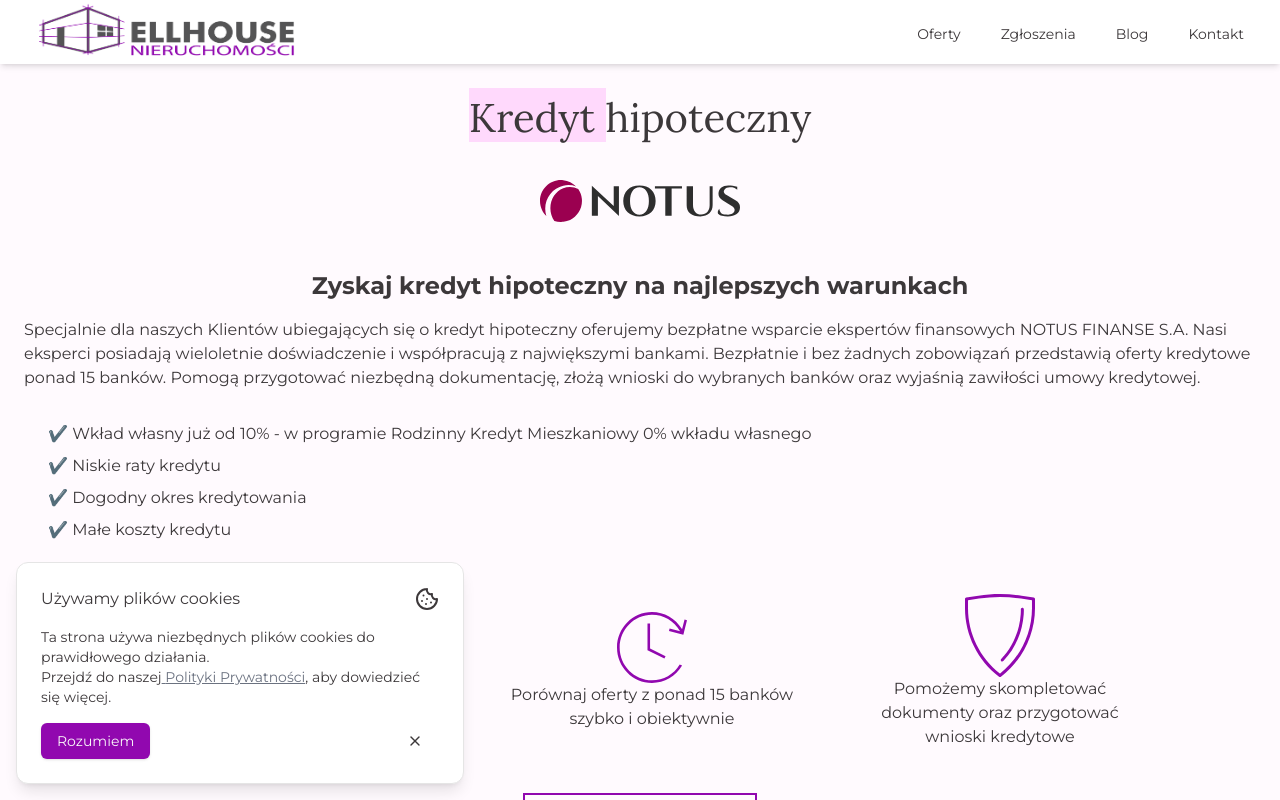
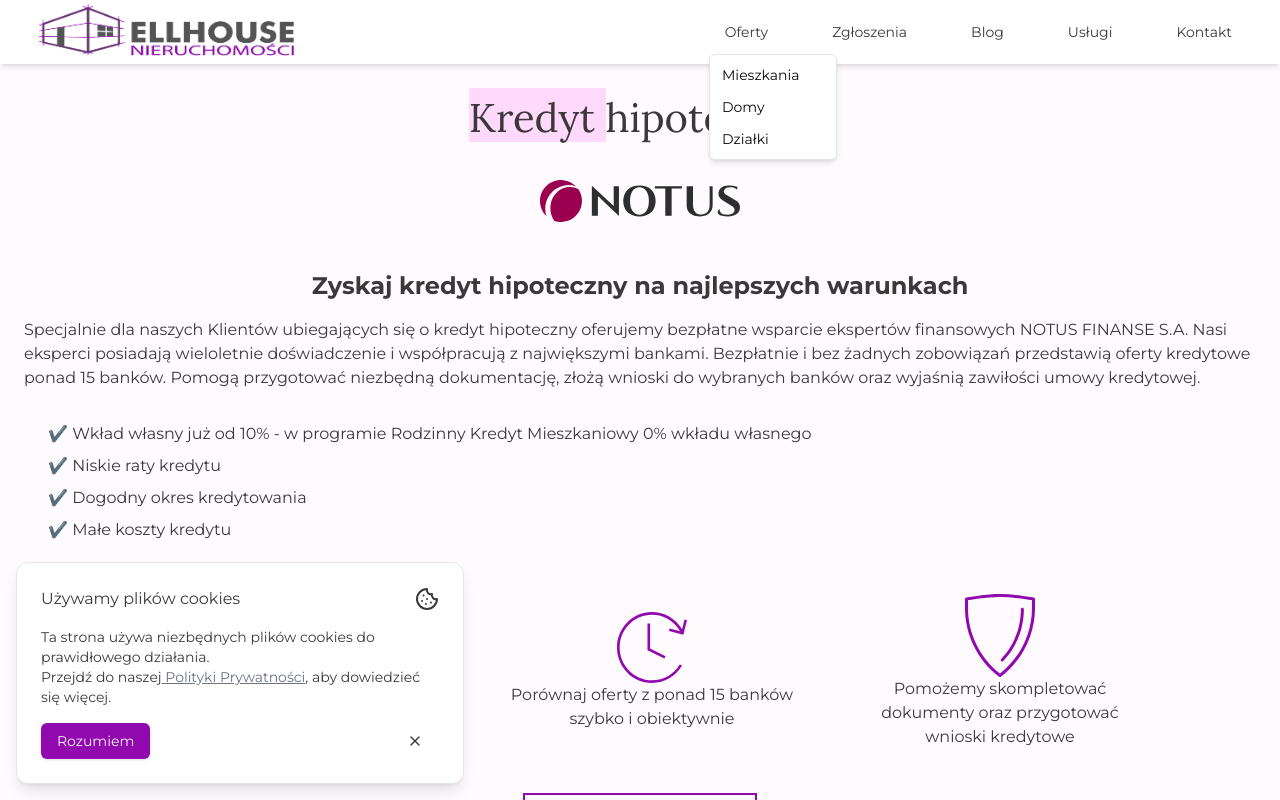
Before and after one commit to Kuzdra24/web-ellhosuse, a Next.js app: page /uslugi in a window 1280 px wide. Both pictures are taken after a click on the button "Oferty". Shown: the top 800 px of the page. Built offline with nearby package versions, Linux system fonts and the light colour scheme.

Commit message:
refactor: use shadcn dropdown in navigation menu

```diff
--- a/components/Navbar.tsx
+++ b/components/Navbar.tsx
@@ -1,10 +1,13 @@
 "use client";
+
 import Link from "next/link";
 import Image from "next/image";
-import logo from '@/assets/images/logo.png'
+import logo from '@/assets/images/logo.png';
 import { useState } from "react";
+import { useWidth } from "@/hooks/useWidth";
 import HamburgerMenu from "./HamburgerMenu";
-import { useWidth } from "@/hooks/useWidth";
+import { Button } from "@/components/UI/Button";
+import { DropdownMenu, DropdownMenuTrigger, DropdownMenuContent, DropdownMenuItem } from "@/components/UI/dropdown-menu";
 
 export const navigation = {
   offers: {
@@ -18,41 +21,26 @@
   submissions: {
     name: "Zgłoszenia",
     items: [
-      { name: "Zgłoś nieruchomość", href: "/zglos-nieruchomosc" },
+      { name: "Sprzedaj nieruchomość", href: "/zglos-nieruchomosc" },
       { name: "Zleć poszukiwanie", href: "/zlec-poszukiwanie" },
     ],
   },
-  blog: {
-    name: "Blog",
-    href: "/blog",
-  },
-  contact: {
-    name: "Kontakt",
-    href: "/kontakt",
-  },
+  blog: { name: "Blog", href: "/blog" },
+  services: { name: "Usługi", href: "/uslugi" },
+  contact: { name: "Kontakt", href: "/kontakt" },
 };
 
 export const Navbar = () => {
-  const [activeDropdown, setActiveDropdown] = useState<string | null>(null);
-
   const width = useWidth();
-
-  const handleMouseEnter = (menu: string) => {
-    setActiveDropdown(menu);
-  };
-
-  const handleMouseLeave = () => {
-    setActiveDropdown(null);
-  };
 
   return (
     <nav className="w-full bg-white shadow-md font-montserrat fixed z-50">
       <div className="max-w-[1600px] mx-auto px-4 sm:px-6 lg:px-8">
-        <div className="flex justify-between h-16">
+        <div className="flex justify-between h-16 items-center">
           {/* Logo */}
-          <div className="flex-shrink-0 flex items-center">
+          <div className="flex-shrink-0">
             <Link href="/">
-            <Image src={logo} alt='logo' className="h-[45px] md:h-[60px] w-auto"/>
+              <Image src={logo} alt="logo" className="h-[45px] md:h-[60px] w-auto" />
             </Link>
           </div>
 
@@ -62,66 +50,41 @@
               <HamburgerMenu />
             ) : (
               <>
-                <div
-                  className="relative"
-                  onMouseEnter={() => handleMouseEnter("offers")}
-                  onMouseLeave={handleMouseLeave}
-                >
-                  <button className="h-16 inline-flex items-center px-1 pt-1 text-sm font-medium">
-                    {navigation.offers.name}
-                  </button>
-                  {activeDropdown === "offers" && (
-                    <div className="absolute z-10 -ml-4 mt-0 w-48 rounded-md bg-white py-1 shadow-lg">
-                      {navigation.offers.items.map((item) => (
-                        <Link
-                          key={item.name}
-                          href={item.href}
-                          className="block px-4 py-2 text-sm hover:bg-gray-100"
-                        >
-                          {item.name}
-                        </Link>
-                      ))}
-                    </div>
-                  )}
-                </div>
+                <DropdownMenu>
+                  <DropdownMenuTrigger asChild>
+                    <Button variant="menu">{navigation.offers.name}</Button>
+                  </DropdownMenuTrigger>
+                  <DropdownMenuContent align="start">
+                    {navigation.offers.items.map((item) => (
+                      <DropdownMenuItem key={item.name} asChild>
+                        <Link href={item.href}>{item.name}</Link>
+                      </DropdownMenuItem>
+                    ))}
+                  </DropdownMenuContent>
+                </DropdownMenu>
 
-                {/* Submissions Dropdown */}
-                <div
-                  className="relative"
-                  onMouseEnter={() => handleMouseEnter("submissions")}
-                  onMouseLeave={handleMouseLeave}
-                >
-                  <button className="h-16 inline-flex items-center px-1 pt-1 text-sm font-medium">
-                    {navigation.submissions.name}
-                  </button>
-                  {activeDropdown === "submissions" && (
-                    <div className="absolute z-10 -ml-4 mt-0 w-48 rounded-md bg-white py-1 shadow-lg">
-                      {navigation.submissions.items.map((item) => (
-                        <Link
-                          key={item.name}
-                          href={item.href}
-                          className="block px-4 py-2 text-sm hover:bg-gray-100"
-                        >
-                          {item.name}
-                        </Link>
-                      ))}
-                    </div>
-                  )}
-                </div>
+                <DropdownMenu>
+                  <DropdownMenuTrigger asChild>
+                    <Button variant="menu">{navigation.submissions.name}</Button>
+                  </DropdownMenuTrigger>
+                  <DropdownMenuContent align="start">
+                    {navigation.submissions.items.map((item) => (
+                      <DropdownMenuItem key={item.name} asChild>
+                        <Link href={item.href}>{item.name}</Link>
+                      </DropdownMenuItem>
+                    ))}
+                  </DropdownMenuContent>
+                </DropdownMenu>
 
-                <Link
-                  href={navigation.blog.href}
-                  className="h-16 inline-flex items-center px-1 pt-1 text-sm font-medium"
-                >
-                  {navigation.blog.name}
-                </Link>
-
-                <Link
-                  href={navigation.contact.href}
-                  className="h-16 inline-flex items-center px-1 pt-1 text-sm font-medium"
-                >
-                  {navigation.contact.name}
-                </Link>
+                <Button variant="menu" asChild>
+                  <Link href={navigation.blog.href}>{navigation.blog.name}</Link>
+                </Button>
+                <Button variant="menu" asChild>
+                  <Link href={navigation.services.href}>{navigation.services.name}</Link>
+                </Button>
+                <Button variant="menu" asChild>
+                  <Link href={navigation.contact.href}>{navigation.contact.name}</Link>
+                </Button>
               </>
             )}
           </div>
--- a/components/UI/Button.tsx
+++ b/components/UI/Button.tsx
@@ -18,6 +18,7 @@
           "bg-neutral-100 text-neutral-900 shadow-sm hover:bg-neutral-100/80 dark:bg-neutral-800 dark:text-neutral-50 dark:hover:bg-neutral-800/80",
         ghost: "hover:bg-neutral-100 hover:text-neutral-900 dark:hover:bg-neutral-800 dark:hover:text-neutral-50",
         link: "text-neutral-900 underline-offset-4 hover:underline dark:text-neutral-50",
+        menu: "hover:bg-neutral-100 dark:hover:bg-neutral-800",
         primary: "bg-transparent rounded-none border-2 border-primary text-primary px-6 py-2 transition-all duration-300 ease-in-out hover:bg-primary hover:text-white"
       },
       size: {
--- /dev/null
+++ b/components/UI/dropdown-menu.tsx
@@ -0,0 +1,201 @@
+"use client"
+
+import * as React from "react"
+import * as DropdownMenuPrimitive from "@radix-ui/react-dropdown-menu"
+import { Check, ChevronRight, Circle } from "lucide-react"
+
+import { cn } from "@/lib/utils"
+
+const DropdownMenu = DropdownMenuPrimitive.Root
+
+const DropdownMenuTrigger = DropdownMenuPrimitive.Trigger
+
+const DropdownMenuGroup = DropdownMenuPrimitive.Group
+
+const DropdownMenuPortal = DropdownMenuPrimitive.Portal
+
+const DropdownMenuSub = DropdownMenuPrimitive.Sub
+
+const DropdownMenuRadioGroup = DropdownMenuPrimitive.RadioGroup
+
+const DropdownMenuSubTrigger = React.forwardRef<
+  React.ElementRef<typeof DropdownMenuPrimitive.SubTrigger>,
+  React.ComponentPropsWithoutRef<typeof DropdownMenuPrimitive.SubTrigger> & {
+    inset?: boolean
+  }
+>(({ className, inset, children, ...props }, ref) => (
+  <DropdownMenuPrimitive.SubTrigger
+    ref={ref}
+    className={cn(
+      "flex cursor-default gap-2 select-none items-center rounded-sm px-2 py-1.5 text-sm outline-none focus:bg-neutral-100 data-[state=open]:bg-neutral-100 [&_svg]:pointer-events-none [&_svg]:size-4 [&_svg]:shrink-0 dark:focus:bg-neutral-800 dark:data-[state=open]:bg-neutral-800",
+      inset && "pl-8",
+      className
+    )}
+    {...props}
+  >
+    {children}
+    <ChevronRight className="ml-auto" />
+  </DropdownMenuPrimitive.SubTrigger>
+))
+DropdownMenuSubTrigger.displayName =
+  DropdownMenuPrimitive.SubTrigger.displayName
+
+const DropdownMenuSubContent = React.forwardRef<
+  React.ElementRef<typeof DropdownMenuPrimitive.SubContent>,
+  React.ComponentPropsWithoutRef<typeof DropdownMenuPrimitive.SubContent>
+>(({ className, ...props }, ref) => (
+  <DropdownMenuPrimitive.SubContent
+    ref={ref}
+    className={cn(
+      "z-50 min-w-[8rem] overflow-hidden rounded-md border border-neutral-200 bg-white p-1 text-neutral-950 shadow-lg data-[state=open]:animate-in data-[state=closed]:animate-out data-[state=closed]:fade-out-0 data-[state=open]:fade-in-0 data-[state=closed]:zoom-out-95 data-[state=open]:zoom-in-95 data-[side=bottom]:slide-in-from-top-2 data-[side=left]:slide-in-from-right-2 data-[side=right]:slide-in-from-left-2 data-[side=top]:slide-in-from-bottom-2 dark:border-neutral-800 dark:bg-neutral-950 dark:text-neutral-50",
+      className
+    )}
+    {...props}
+  />
+))
+DropdownMenuSubContent.displayName =
+  DropdownMenuPrimitive.SubContent.displayName
+
+const DropdownMenuContent = React.forwardRef<
+  React.ElementRef<typeof DropdownMenuPrimitive.Content>,
+  React.ComponentPropsWithoutRef<typeof DropdownMenuPrimitive.Content>
+>(({ className, sideOffset = 4, ...props }, ref) => (
+  <DropdownMenuPrimitive.Portal>
+    <DropdownMenuPrimitive.Content
+      ref={ref}
+      sideOffset={sideOffset}
+      className={cn(
+        "z-50 min-w-[8rem] overflow-hidden rounded-md border border-neutral-200 bg-white p-1 text-neutral-950 shadow-md dark:border-neutral-800 dark:bg-neutral-950 dark:text-neutral-50",
+        "data-[state=open]:animate-in data-[state=closed]:animate-out data-[state=closed]:fade-out-0 data-[state=open]:fade-in-0 data-[state=closed]:zoom-out-95 data-[state=open]:zoom-in-95 data-[side=bottom]:slide-in-from-top-2 data-[side=left]:slide-in-from-right-2 data-[side=right]:slide-in-from-left-2 data-[side=top]:slide-in-from-bottom-2",
+        className
+      )}
+      {...props}
+    />
+  </DropdownMenuPrimitive.Portal>
+))
+DropdownMenuContent.displayName = DropdownMenuPrimitive.Content.displayName
+
+const DropdownMenuItem = React.forwardRef<
+  React.ElementRef<typeof DropdownMenuPrimitive.Item>,
+  React.ComponentPropsWithoutRef<typeof DropdownMenuPrimitive.Item> & {
+    inset?: boolean
+  }
+>(({ className, inset, ...props }, ref) => (
+  <DropdownMenuPrimitive.Item
+    ref={ref}
+    className={cn(
+      "relative flex cursor-default select-none items-center gap-2 rounded-sm px-2 py-1.5 text-sm outline-none transition-colors focus:bg-neutral-100 focus:text-neutral-900 data-[disabled]:pointer-events-none data-[disabled]:opacity-50 [&>svg]:size-4 [&>svg]:shrink-0 dark:focus:bg-neutral-800 dark:focus:text-neutral-50",
+      inset && "pl-8",
+      className
+    )}
+    {...props}
+  />
+))
+DropdownMenuItem.displayName = DropdownMenuPrimitive.Item.displayName
+
+const DropdownMenuCheckboxItem = React.forwardRef<
+  React.ElementRef<typeof DropdownMenuPrimitive.CheckboxItem>,
+  React.ComponentPropsWithoutRef<typeof DropdownMenuPrimitive.CheckboxItem>
+>(({ className, children, checked, ...props }, ref) => (
+  <DropdownMenuPrimitive.CheckboxItem
+    ref={ref}
+    className={cn(
+      "relative flex cursor-default select-none items-center rounded-sm py-1.5 pl-8 pr-2 text-sm outline-none transition-colors focus:bg-neutral-100 focus:text-neutral-900 data-[disabled]:pointer-events-none data-[disabled]:opacity-50 dark:focus:bg-neutral-800 dark:focus:text-neutral-50",
+      className
+    )}
+    checked={checked}
+    {...props}
+  >
+    <span className="absolute left-2 flex h-3.5 w-3.5 items-center justify-center">
+      <DropdownMenuPrimitive.ItemIndicator>
+        <Check className="h-4 w-4" />
+      </DropdownMenuPrimitive.ItemIndicator>
+    </span>
+    {children}
+  </DropdownMenuPrimitive.CheckboxItem>
+))
+DropdownMenuCheckboxItem.displayName =
+  DropdownMenuPrimitive.CheckboxItem.displayName
+
+const DropdownMenuRadioItem = React.forwardRef<
+  React.ElementRef<typeof DropdownMenuPrimitive.RadioItem>,
+  React.ComponentPropsWithoutRef<typeof DropdownMenuPrimitive.RadioItem>
+>(({ className, children, ...props }, ref) => (
+  <DropdownMenuPrimitive.RadioItem
+    ref={ref}
+    className={cn(
+      "relative flex cursor-default select-none items-center rounded-sm py-1.5 pl-8 pr-2 text-sm outline-none transition-colors focus:bg-neutral-100 focus:text-neutral-900 data-[disabled]:pointer-events-none data-[disabled]:opacity-50 dark:focus:bg-neutral-800 dark:focus:text-neutral-50",
+      className
+    )}
+    {...props}
+  >
+    <span className="absolute left-2 flex h-3.5 w-3.5 items-center justify-center">
+      <DropdownMenuPrimitive.ItemIndicator>
+        <Circle className="h-2 w-2 fill-current" />
+      </DropdownMenuPrimitive.ItemIndicator>
+    </span>
+    {children}
+  </DropdownMenuPrimitive.RadioItem>
+))
+DropdownMenuRadioItem.displayName = DropdownMenuPrimitive.RadioItem.displayName
+
+const DropdownMenuLabel = React.forwardRef<
+  React.ElementRef<typeof DropdownMenuPrimitive.Label>,
+  React.ComponentPropsWithoutRef<typeof DropdownMenuPrimitive.Label> & {
+    inset?: boolean
+  }
+>(({ className, inset, ...props }, ref) => (
+  <DropdownMenuPrimitive.Label
+    ref={ref}
+    className={cn(
+      "px-2 py-1.5 text-sm font-semibold",
+      inset && "pl-8",
+      className
+    )}
+    {...props}
+  />
+))
+DropdownMenuLabel.displayName = DropdownMenuPrimitive.Label.displayName
+
+const DropdownMenuSeparator = React.forwardRef<
+  React.ElementRef<typeof DropdownMenuPrimitive.Separator>,
+  React.ComponentPropsWithoutRef<typeof DropdownMenuPrimitive.Separator>
+>(({ className, ...props }, ref) => (
+  <DropdownMenuPrimitive.Separator
+    ref={ref}
+    className={cn("-mx-1 my-1 h-px bg-neutral-100 dark:bg-neutral-800", className)}
+    {...props}
+  />
+))
+DropdownMenuSeparator.displayName = DropdownMenuPrimitive.Separator.displayName
+
+const DropdownMenuShortcut = ({
+  className,
+  ...props
+}: React.HTMLAttributes<HTMLSpanElement>) => {
+  return (
+    <span
+      className={cn("ml-auto text-xs tracking-widest opacity-60", className)}
+      {...props}
+    />
+  )
+}
+DropdownMenuShortcut.displayName = "DropdownMenuShortcut"
+
+export {
+  DropdownMenu,
+  DropdownMenuTrigger,
+  DropdownMenuContent,
+  DropdownMenuItem,
+  DropdownMenuCheckboxItem,
+  DropdownMenuRadioItem,
+  DropdownMenuLabel,
+  DropdownMenuSeparator,
+  DropdownMenuShortcut,
+  DropdownMenuGroup,
+  DropdownMenuPortal,
+  DropdownMenuSub,
+  DropdownMenuSubContent,
+  DropdownMenuSubTrigger,
+  DropdownMenuRadioGroup,
+}
--- a/package.json
+++ b/package.json
@@ -11,6 +11,7 @@
   "dependencies": {
     "@hookform/resolvers": "^3.9.1",
     "@radix-ui/react-checkbox": "^1.1.3",
+    "@radix-ui/react-dropdown-menu": "^2.1.6",
     "@radix-ui/react-label": "^2.1.1",
     "@radix-ui/react-popover": "^1.1.3",
     "@radix-ui/react-progress": "^1.1.1",
```
Also changed, not shown: 1 other file (tests, documents, lock files or other folders).
